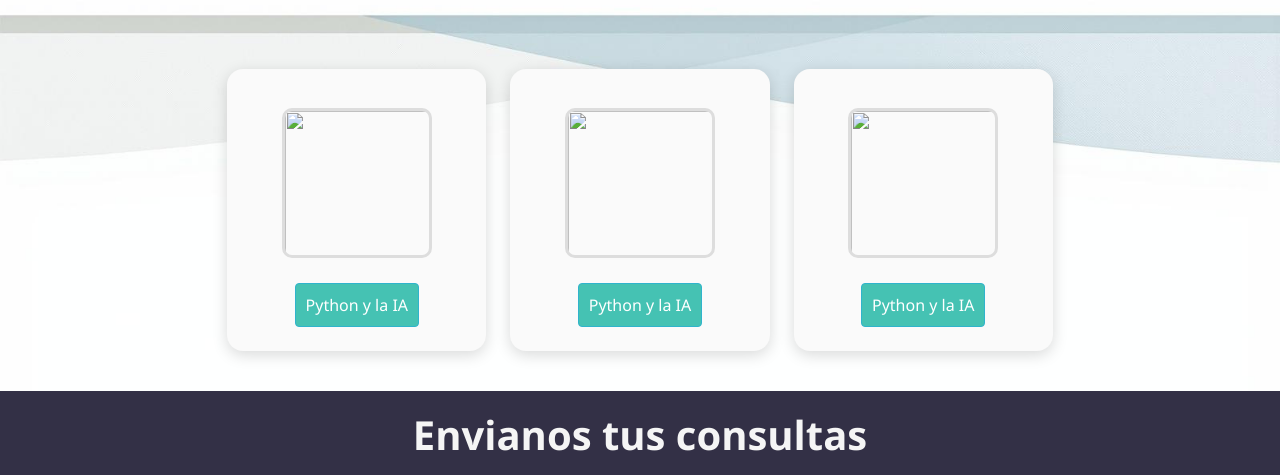
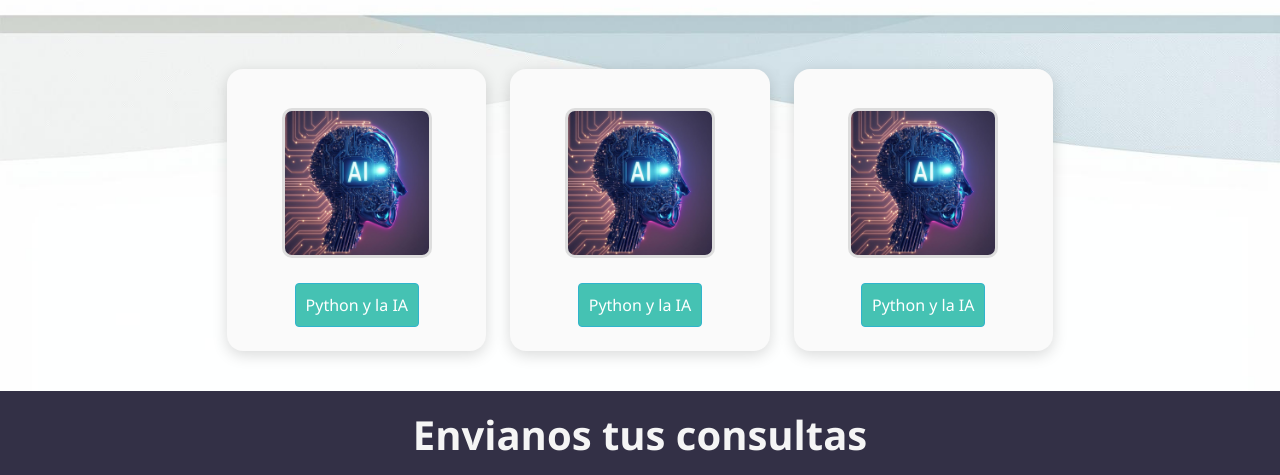
Before and after one commit to marianocostantino/C73-web, a plain HTML site: page index.html in a window 1280 px wide. Shown: the part 1944-2419 px from the top of the page. Drawn offline with Linux system fonts and the light colour scheme.

Commit message:
Update index.html

```diff
--- a/index.html
+++ b/index.html
@@ -84,15 +84,15 @@
     <h2>Tambien somos blogueros</h2>
     <div class="confian">
       <div class="card">
-        <img src="Inteligencia-artificial-y-consultoria-1200x675.jpg" alt="">
+        <img src="Inteligencia.jpg" alt="">
         <a href="https://msmk.university/python/" target="_blank" rel="noopener noreferrer">Python y la IA</a>
       </div>
       <div class="card">
-        <img src="Inteligencia-artificial-y-consultoria-1200x675.jpg" alt="">
+        <img src="Inteligencia.jpg" alt="">
         <a href="https://msmk.university/python/" target="_blank" rel="noopener noreferrer">Python y la IA</a>
       </div>
       <div class="card">
-        <img src="Inteligencia-artificial-y-consultoria-1200x675.jpg" alt="">
+        <img src="Inteligencia.jpg" alt="">
         <a href="https://msmk.university/python/" target="_blank" rel="noopener noreferrer">Python y la IA</a>
       </div>
     </div>
@@ -142,4 +142,5 @@
   <script src="scrpt.js"></script>
 
 </body>
+
 </html>
```
